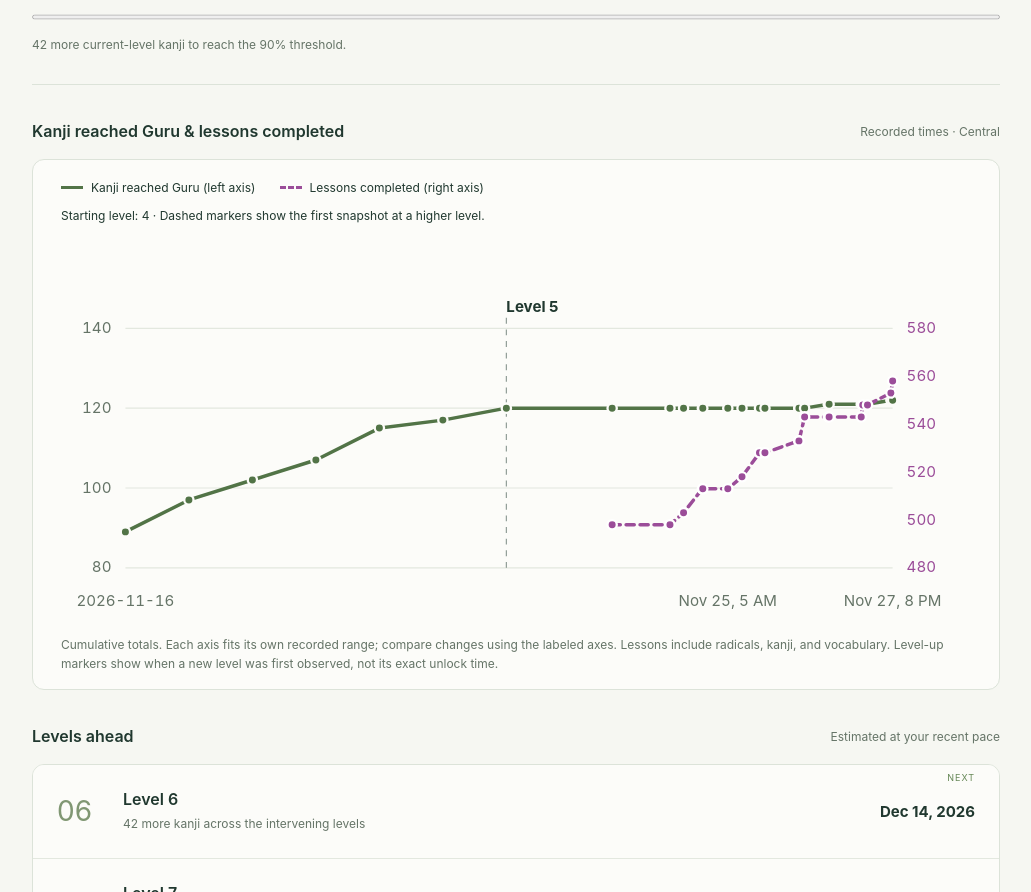
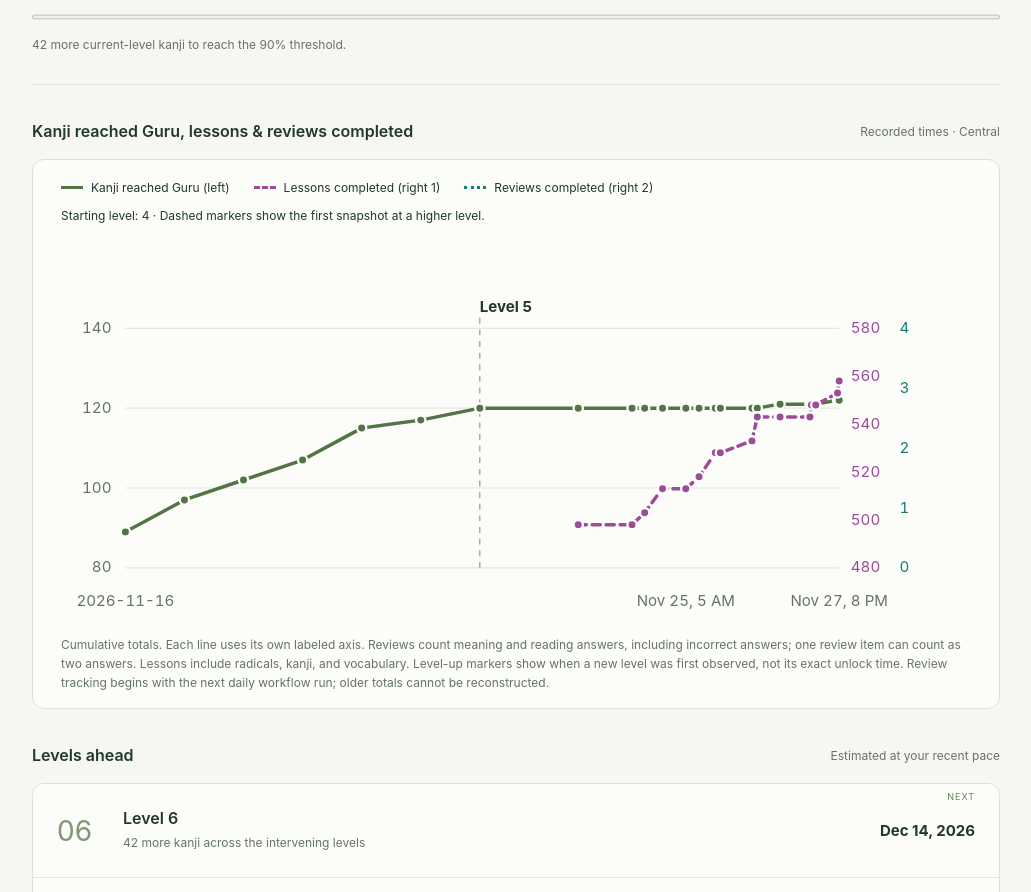
Before and after one commit to mikemfleming/wanikani, a React (Vite) app: page / in a window 1280 px wide. Shown: the part 540-1432 px from the top of the page, without its empty margins (124-1155 px from the left). Built offline with nearby package versions, Linux system fonts and the light colour scheme.

Commit message:
adds reviewed

```diff
--- a/scripts/snapshot.mjs
+++ b/scripts/snapshot.mjs
@@ -16,9 +16,11 @@ try { history=JSON.parse(await readFile(output,'utf8')); }
 catch(error) { if(error.code !== 'ENOENT') throw error; }
 if(!Array.isArray(history)) throw new Error('Snapshot file must contain an array.');
 const data = await client.forecast();
+// Aggregate per-subject answer totals let the chart track cumulative review work.
+data.statistics = (await client.resource('review_statistics', true)).value;
 if(history.some(s => s.account !== data.user.id)) throw new Error('Snapshot file belongs to a different account. Choose another output file.');
 const next=record(history,snapshot(data));
 await mkdir(dirname(output),{recursive:true});
 await writeFile(output+'.tmp',JSON.stringify(next,null,2)+'\n',{mode:0o600});
 await rename(output+'.tmp',output);
-console.log(`Saved ${next.at(-1).date}: ${next.at(-1).passed} kanji reached Guru.`);
+console.log(`Saved ${next.at(-1).date}: ${next.at(-1).passed} kanji reached Guru and ${next.at(-1).reviewsCompleted} review answers counted.`);
--- a/src/ProgressChart.jsx
+++ b/src/ProgressChart.jsx
@@ -8,7 +8,7 @@ function LineChart({history, title, series, note, zero=false}) {
   const id=useId();
   const [active,setActive]=useState(null);
   const markers=levelUps(history);
-  const width=800,height=340,left=64,right=series.length>1?76:32,top=markers.length?82:38,bottom=52;
+  const width=800,height=340,left=64,right=series.length>2?122:series.length>1?76:32,top=markers.length?82:38,bottom=52;
   const innerWidth=width-left-right, innerHeight=height-top-bottom;
   const start=snapshotTime(history[0]),end=snapshotTime(history.at(-1));
   const x=s=>left+(end===start?innerWidth/2:(snapshotTime(s)-start)/(end-start)*innerWidth);
@@ -29,12 +29,12 @@ function LineChart({history, title, series, note, zero=false}) {
   return <section aria-labelledby={`${id}-heading`}>
    <div className="section-title"><h3 id={`${id}-heading`}>{title}</h3><span>Recorded times · Central</span></div>
    <figure className="progress-chart">
-    <div className="chart-legend">{series.map((s,i)=><span key={s.key}><i className={`chart-key chart-series-${i}`}/>{s.label}{series.length>1?` (${i===0?'left':'right'} axis)`:''}</span>)}</div>
+    <div className="chart-legend">{series.map((s,i)=><span key={s.key}><i className={`chart-key chart-series-${i}`}/>{s.label}{series.length>1?` (${i===0?'left':`right ${i}`})`:''}</span>)}</div>
     <div className="chart-level-note">Starting level: {history[0].level}{markers.length>0?' · Dashed markers show the first snapshot at a higher level.':''}</div>
     <svg viewBox={`0 0 ${width} ${height}`} aria-labelledby={`${id}-title`}>
      <title id={`${id}-title`}>{title}. Hover, focus, or tap a point for exact counts.</title>
      {scales[0].ticks.map(value=>{const yy=top+innerHeight*(1-(value-scales[0].min)/(scales[0].max-scales[0].min));return <g key={value}><line className="chart-grid" x1={left} x2={width-right} y1={yy} y2={yy}/><text className="chart-label" x={left-12} y={yy+4} textAnchor="end">{value}</text></g>})}
-     {series.length>1&&scales[1].ticks.map(value=>{const yy=top+innerHeight*(1-(value-scales[1].min)/(scales[1].max-scales[1].min));return <text key={value} className="chart-label chart-axis-secondary" x={width-right+12} y={yy+4}>{value}</text>})}
+     {series.slice(1).map((s,k)=>scales[k+1].ticks.map(value=>{const yy=top+innerHeight*(1-(value-scales[k+1].min)/(scales[k+1].max-scales[k+1].min));return <text key={`${s.key}-${value}`} className={`chart-label chart-axis-secondary chart-axis-series-${k+1}`} x={width-right+10+k*42} y={yy+4}>{value}</text>}))}
      {ticks.map(i=><text key={snapshotKey(history[i])} className="chart-label" x={x(history[i])} y={height-19} textAnchor="middle">{labelDate(history[i])}</text>)}
      {markers.map(({snapshot,index},i)=>{
       const position=x(snapshot);
@@ -47,10 +47,10 @@ function LineChart({history, title, series, note, zero=false}) {
       </g>;
      })}
      {series.map((s,j)=><g key={s.key} className={`chart-series-${j}`}>
-      {lines[j].map((points,i)=>points.length>1&&<polyline key={i} className={`chart-line ${j===1?'chart-secondary':''}`} points={points.join(' ')}/>)}
+      {lines[j].map((points,i)=>points.length>1&&<polyline key={i} className={`chart-line ${j>0?'chart-secondary':''} chart-series-line-${j}`} points={points.join(' ')}/>)}
       {history.map((h,i)=>valid(h[s.key])&&<g key={snapshotKey(h)}>
-       <circle className={`chart-point ${j===1?'chart-secondary':''}`} cx={x(h)} cy={y(h,j)} r="4"/>
-       <circle className="chart-hit" cx={x(h)} cy={y(h,j)} r="12" tabIndex="0" role="button" aria-label={`${snapshotLabel(h)}. Level ${h.level}. ${detail(s,i)}`} onMouseEnter={()=>setActive(i)} onMouseLeave={()=>setActive(null)} onFocus={()=>setActive(i)} onBlur={()=>setActive(null)} onClick={()=>setActive(i)} onKeyDown={e=>{if(e.key==='Escape')setActive(null);if(e.key==='Enter'||e.key===' '){e.preventDefault();setActive(i)}}}><title>{`${snapshotLabel(h)}. Level ${h.level}: ${detail(s,i)}`}</title></circle>
+       <circle className={`chart-point ${j>0?'chart-secondary':''} chart-series-point-${j}`} cx={x(h)} cy={y(h,j)} r="4"/>
+       <circle className={`chart-hit chart-series-hit-${j}`} cx={x(h)} cy={y(h,j)} r="12" tabIndex="0" role="button" aria-label={`${snapshotLabel(h)}. Level ${h.level}. ${detail(s,i)}`} onMouseEnter={()=>setActive(i)} onMouseLeave={()=>setActive(null)} onFocus={()=>setActive(i)} onBlur={()=>setActive(null)} onClick={()=>setActive(i)} onKeyDown={e=>{if(e.key==='Escape')setActive(null);if(e.key==='Enter'||e.key===' '){e.preventDefault();setActive(i)}}}><title>{`${snapshotLabel(h)}. Level ${h.level}: ${detail(s,i)}`}</title></circle>
       </g>)}
      </g>)}
      {active!==null&&<g className="chart-tooltip" pointerEvents="none" transform={`translate(${Math.min(width-365,Math.max(left,x(history[active])-170))},${top+8})`}>
@@ -67,7 +67,8 @@ function LineChart({history, title, series, note, zero=false}) {
 export default function ProgressChart({history}) {
  if(!history.length)return null;
  const hasLessons=history.some(s=>valid(s.lessonsCompleted));
+ const hasReviews=history.some(s=>valid(s.reviewsCompleted));
  return <>
-  <LineChart history={history} title="Kanji reached Guru & lessons completed" series={[{key:'passed',label:'Kanji reached Guru'},{key:'lessonsCompleted',label:'Lessons completed'}]} note={`Cumulative totals. Each axis fits its own recorded range; compare changes using the labeled axes. Lessons include radicals, kanji, and vocabulary. Level-up markers show when a new level was first observed, not its exact unlock time.${hasLessons?'':' Lesson tracking begins with the next daily workflow run.'}`}/>
+  <LineChart history={history} title="Kanji reached Guru, lessons & reviews completed" series={[{key:'passed',label:'Kanji reached Guru'},{key:'lessonsCompleted',label:'Lessons completed'},{key:'reviewsCompleted',label:'Reviews completed'}]} note={`Cumulative totals. Each line uses its own labeled axis. Reviews count meaning and reading answers, including incorrect answers; one review item can count as two answers. Lessons include radicals, kanji, and vocabulary. Level-up markers show when a new level was first observed, not its exact unlock time.${hasLessons?'':' Lesson tracking begins with the next daily workflow run.'}${hasReviews?'':' Review tracking begins with the next daily workflow run; older totals cannot be reconstructed.'}`}/>
  </>;
 }
--- a/src/forecast.js
+++ b/src/forecast.js
@@ -11,6 +11,11 @@ export function snapshot(data, now = new Date()) {
   return { date: now.toISOString().slice(0, 10), account: data.user.id, level: data.user.level,
     capturedAt: now.toISOString(),
     lessonsCompleted: data.assignments.filter(a => !a.data.hidden && a.data.started_at).length,
+    // Review statistics expose per-subject answer counts, not a review-event history.
+    // Count each meaning/reading prompt once, whether it was right or wrong.
+    reviewsCompleted: (data.statistics || []).reduce((total, item) => total +
+      ['meaning_correct', 'meaning_incorrect', 'reading_correct', 'reading_incorrect']
+        .reduce((sum, key) => sum + (Number(item.data[key]) || 0), 0), 0),
     passed: visible.filter(s => assignments.get(s.id)?.passed_at).length,
     levels: Array.from({length: 60}, (_, i) => {
       const kanji = visible.filter(s => s.data.level === i + 1);
```
Also changed, not shown: src/style.css, 1 other file (tests, documents, lock files or other folders).
